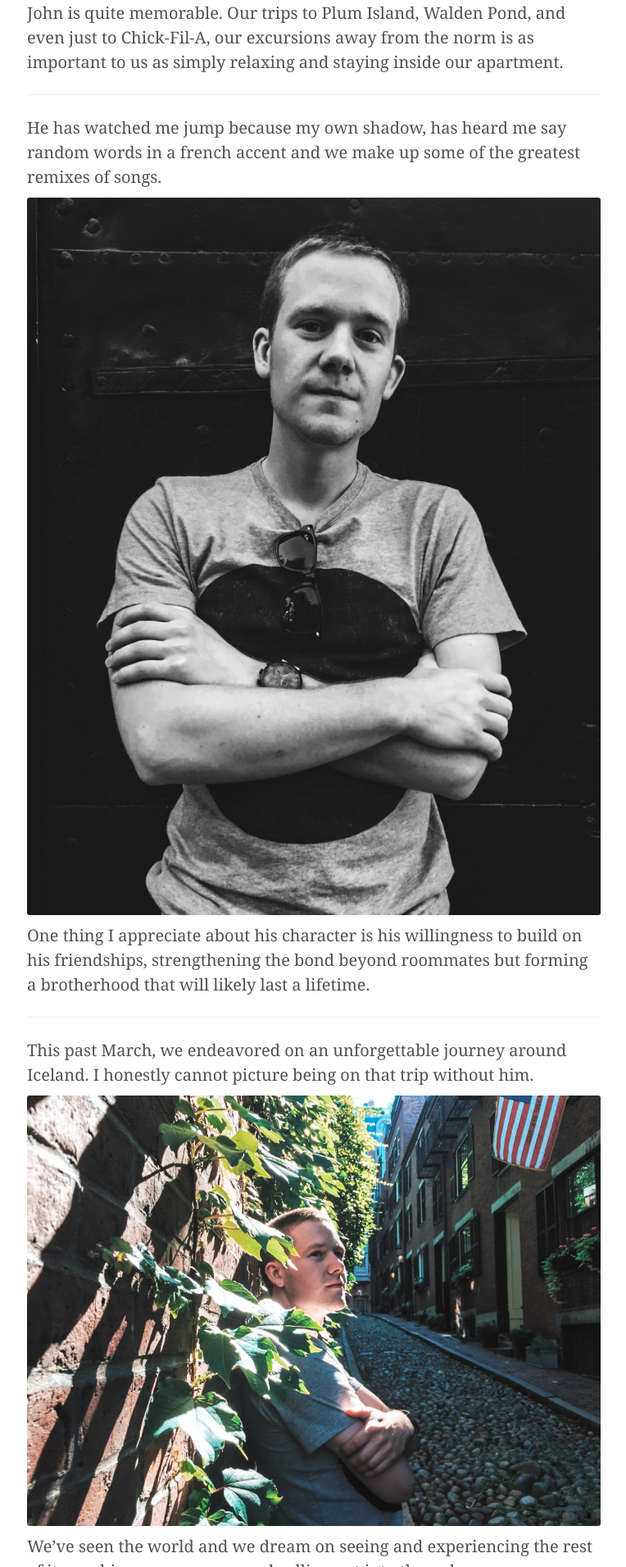
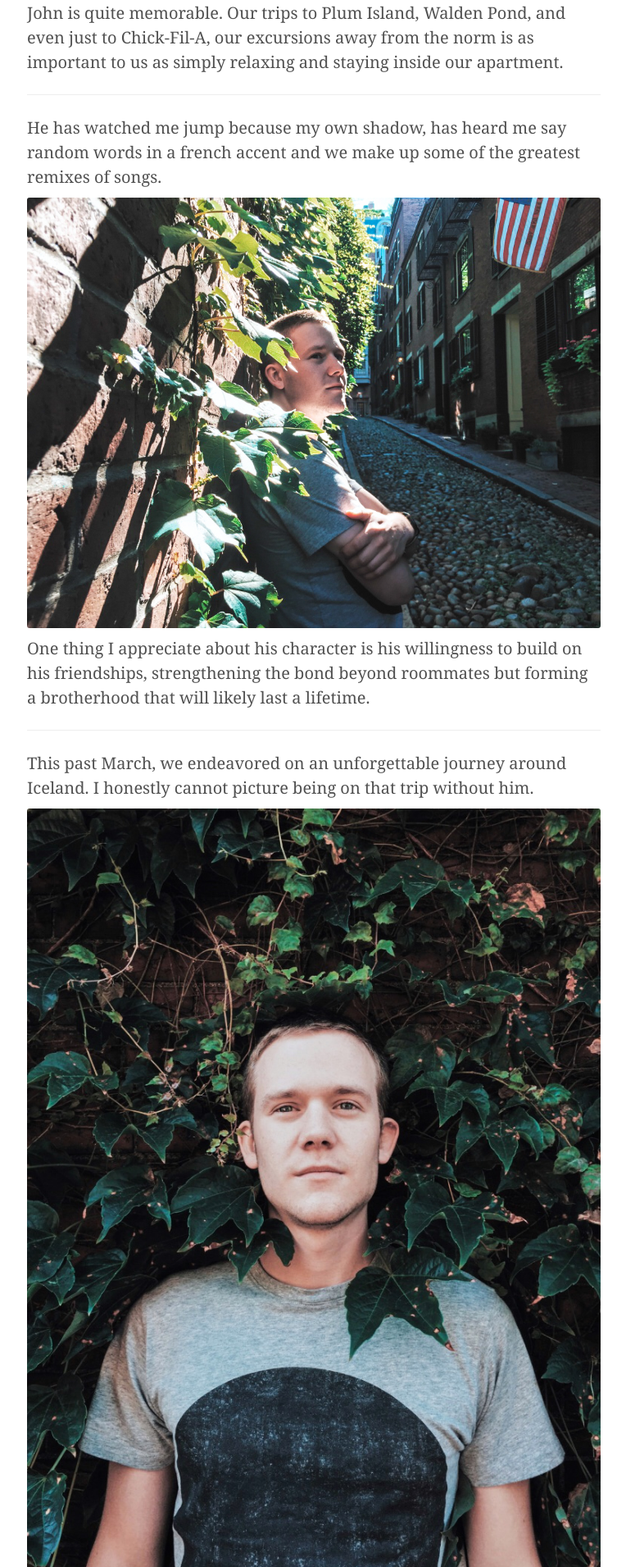
Before and after one commit to thejohnsullivan/McLeian, a Jekyll site: the page built from _posts/2016-07-24-john-sullivan.md, in a window 1280 px wide. Shown: the part 4360-6271 px from the top of the page at 82% size, without its empty margins (257-1021 px from the left). Built offline with Jekyll 4.4.1, drawn with Linux system fonts in a browser that asks for light colours; some web fonts are replaced; comment, search, counter and statistics services are not loaded.

Commit message:
Update 2016-07-24-john-sullivan.md

```diff
--- a/_posts/2016-07-24-john-sullivan.md
+++ b/_posts/2016-07-24-john-sullivan.md
@@ -56,7 +56,7 @@ As we say and do some of the most foolish of things, any time spent with John is
 
 He has watched me jump because my own shadow, has heard me say random words in a french accent and we make up some of the greatest remixes of songs.
 
-{% include image.html url="/assets/images/John-4.JPG" %}
+{% include image.html url="/assets/images/John-5.JPG" %}
 
 One thing I appreciate about his character is his willingness to build on his friendships, strengthening the bond beyond roommates but forming a brotherhood that will likely last a lifetime.
 
@@ -64,11 +64,11 @@ One thing I appreciate about his character is his willingness to build on his fr
 
 This past March, we endeavored on an unforgettable journey around Iceland. I honestly cannot picture being on that trip without him.
 
-{% include image.html url="/assets/images/John-5.JPG" %}
+{% include image.html url="/assets/images/John-13.JPG" %}
 
 We’ve seen the world and we dream on seeing and experiencing the rest of it, reaching every corner and calling out into the unknown.
 
-{% include image.html url="/assets/images/John-13.JPG" %}
+***
 
 John has recently asked the woman of he so well-deserves, Madeleine, to be his wife. I cannot wait to watch him mature even more as he prepares to take this new step in his life.
 
```
